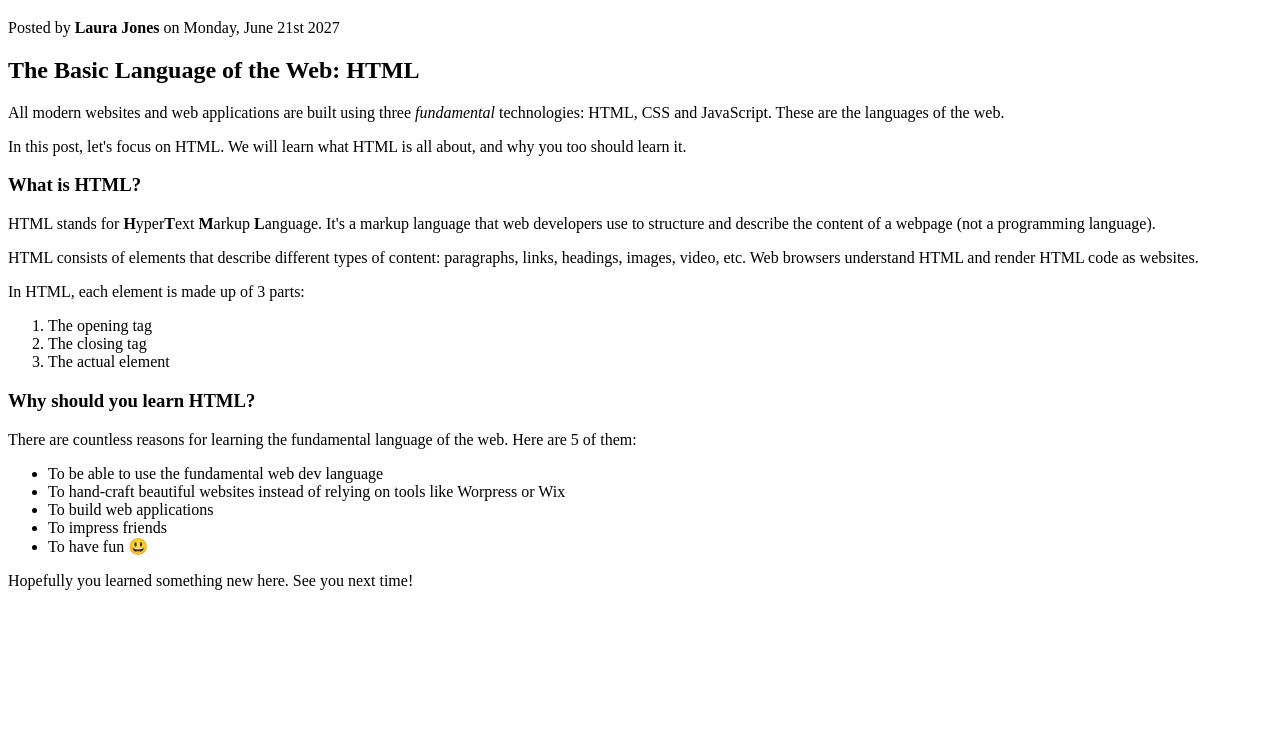
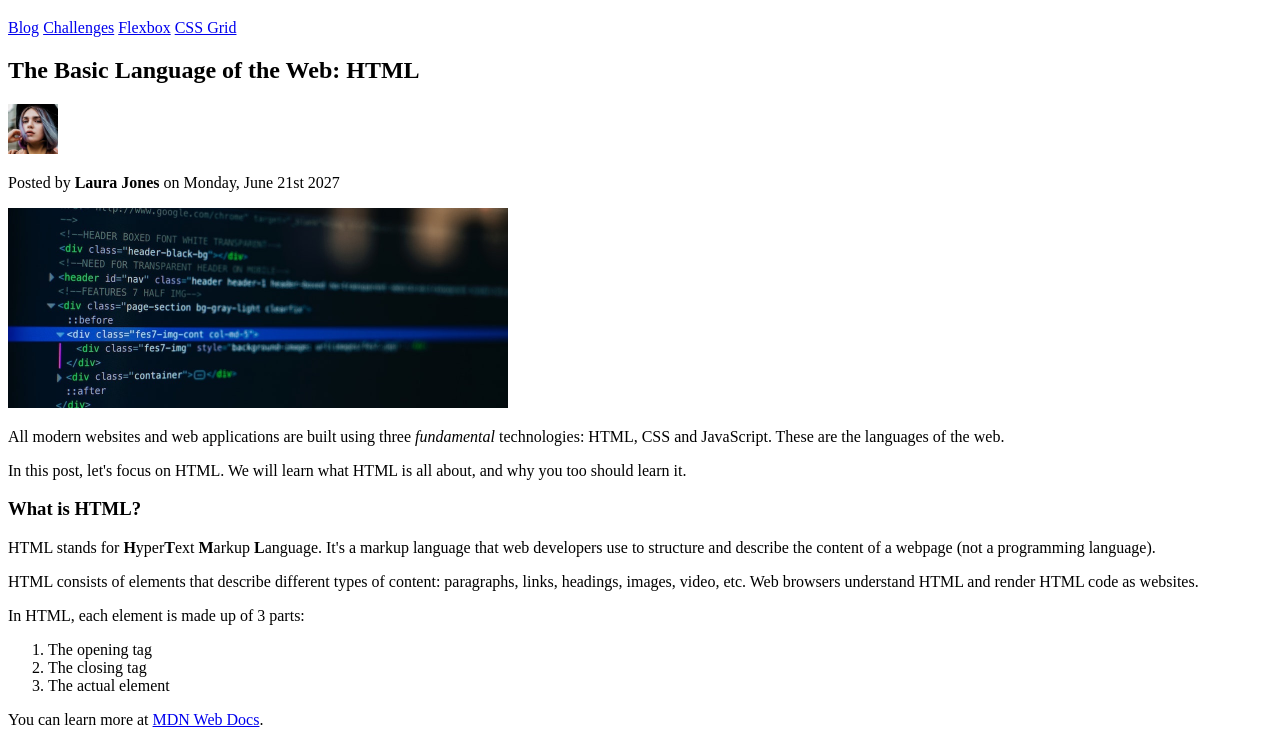
Before and after one commit to colingreens/udemy-html-css, a plain HTML site: page 02-HTML-Fundamentals/index.html in a window 1280 px wide. Shown: the part 62-800 px from the top of the page. Drawn offline with Linux system fonts and the light colour scheme.

Commit message:
hyperlinks added

```diff
--- a/02-HTML-Fundamentals/index.html
+++ b/02-HTML-Fundamentals/index.html
@@ -8,8 +8,24 @@
   </head>
   <body>
     <h1>📘 The Code Magazine</h1>
+    <a href="blog.html">Blog</a>
+    <a href="challenges.html">Challenges</a>
+    <a href="flexbox.html">Flexbox</a>
+    <a href="css-grid.html">CSS Grid</a>
+    <h2>The Basic Language of the Web: HTML</h2>
+    <img
+      src="laura-jones.jpg"
+      alt="Picture of Laura Jones"
+      width="50"
+      height="50"
+    />
     <p>Posted by <strong>Laura Jones</strong> on Monday, June 21st 2027</p>
-    <h2>The Basic Language of the Web: HTML</h2>
+    <img
+      src="post-img.jpg"
+      alt="HTML code on a screen"
+      width="500"
+      height="200"
+    />
     <p>
       All modern websites and web applications are built using three
       <em>fundamental</em>
@@ -38,6 +54,15 @@
       <li>The closing tag</li>
       <li>The actual element</li>
     </ol>
+    <p>
+      You can learn more at
+      <a
+        href="https://developer.mozilla.org/en-US/docs/Web/HTML"
+        target="_blank"
+        >MDN Web Docs</a
+      >.
+    </p>
+
     <h3>Why should you learn HTML?</h3>
     <p>
       There are countless reasons for learning the fundamental language of the
```
Also changed, not shown: 02-HTML-Fundamentals/blog.html (added, +13 -0 lines), 02-HTML-Fundamentals/challenges.html (added, +13 -0 lines), 02-HTML-Fundamentals/css-grid.html (added, +13 -0 lines), 02-HTML-Fundamentals/flexbox.html (added, +13 -0 lines).
